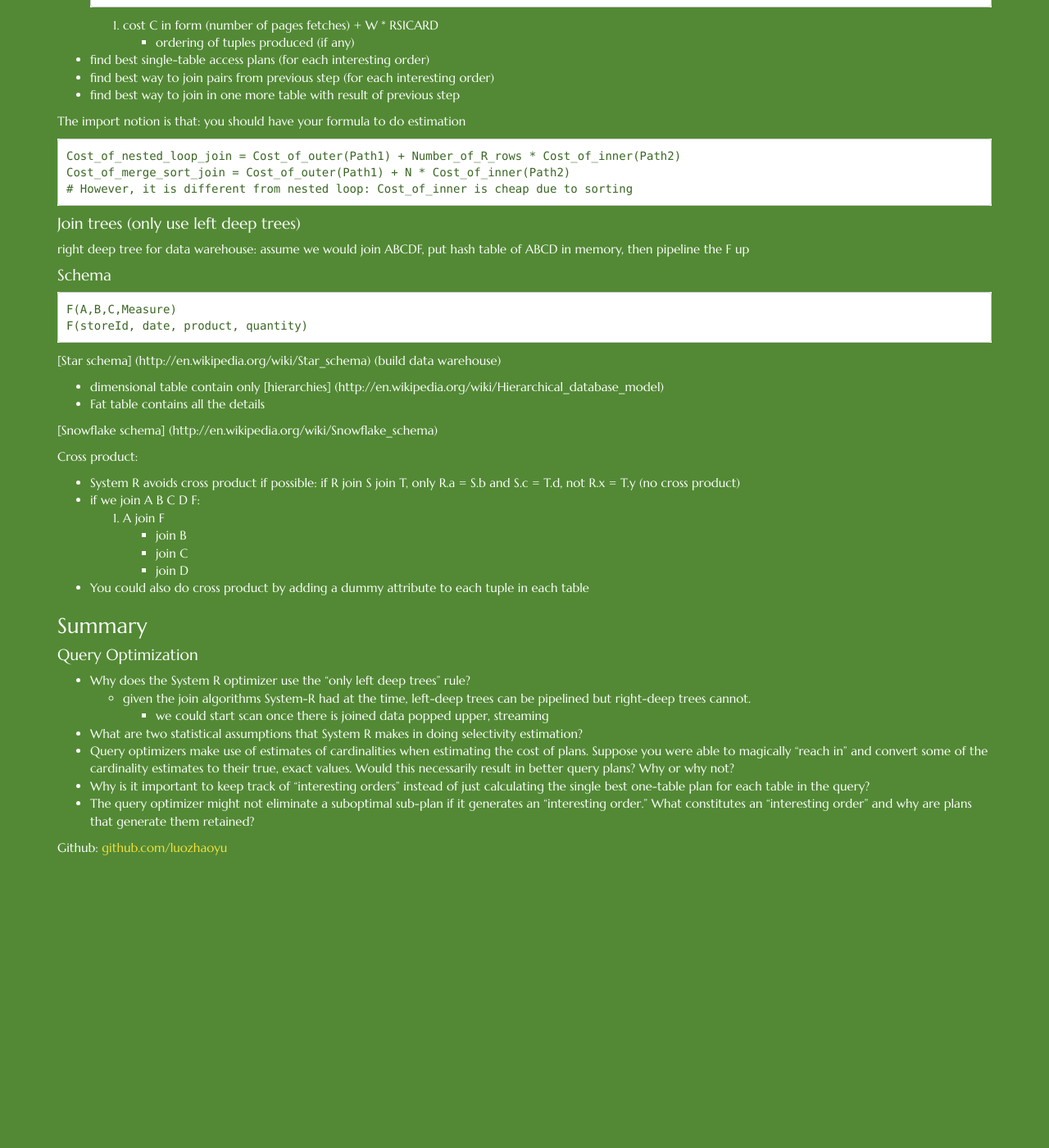
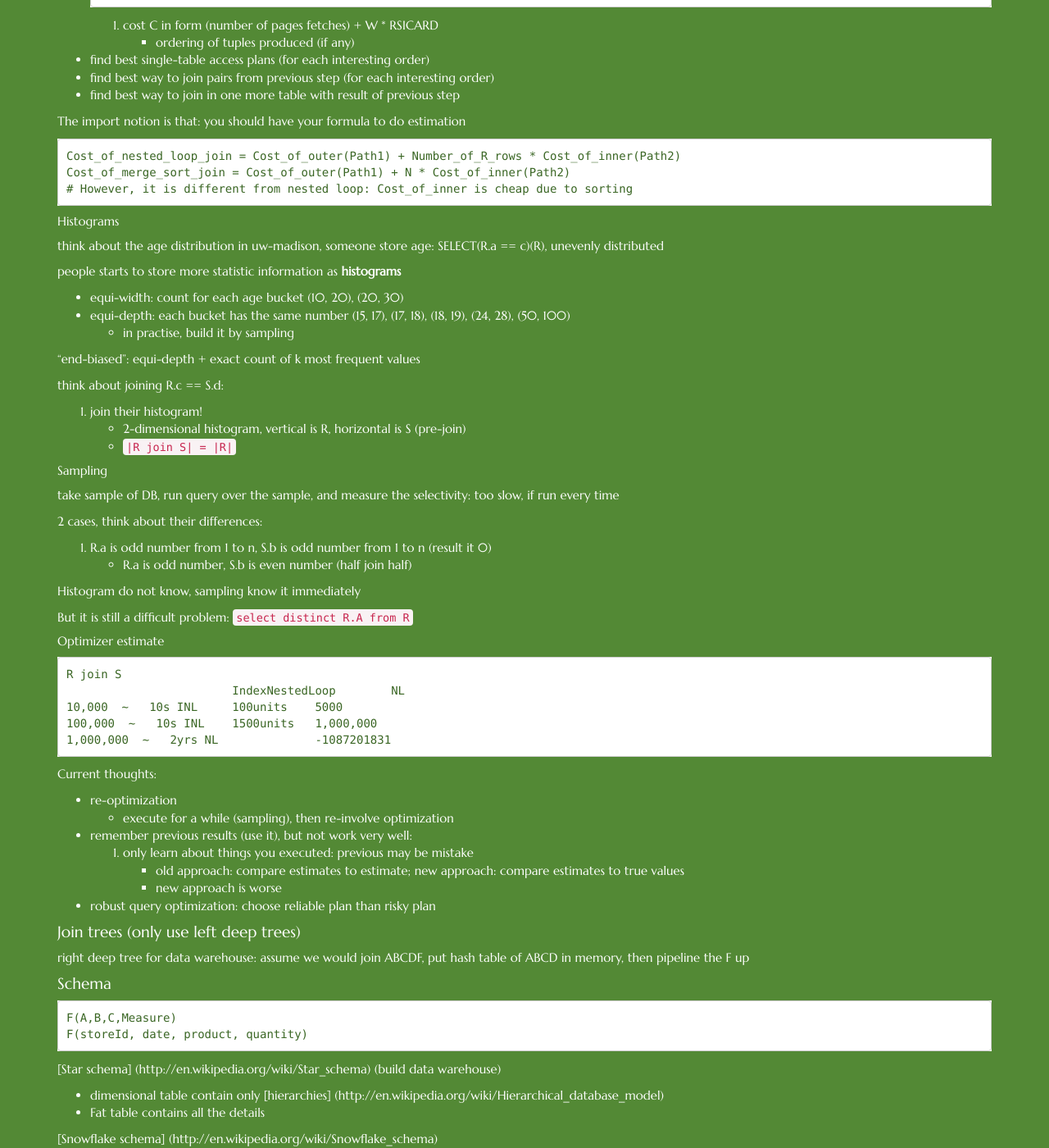
Before and after one commit to luozhaoyu/luozhaoyu.github.io, a Jekyll site: the page built from _posts/2015-04-07-DB-topics-query.md, in a window 1280 px wide and 1400 px high, scrolled down 2228 px. Shown: the whole window at 82% size. Built offline with Jekyll 4.4.1, drawn with Linux system fonts in a browser that asks for light colours; nearby versions of some CDN libraries; Markdown is read by kramdown in place of the engine named in the settings; before the commit the page ends 3293 px from its top, so only the background shows below that; some of the changed text lies outside the part shown.

Commit message:
finish query optimization

```diff
--- a/_posts/2015-04-07-DB-topics-query.md
+++ b/_posts/2015-04-07-DB-topics-query.md
@@ -111,6 +111,54 @@ The import notion is that: you should have your formula to do estimation
     Cost_of_merge_sort_join = Cost_of_outer(Path1) + N * Cost_of_inner(Path2)
     # However, it is different from nested loop: Cost_of_inner is cheap due to sorting
 
+##### Histograms
+think about the age distribution in uw-madison, someone store age: SELECT(R.a == c)(R), unevenly distributed
+
+people starts to store more statistic information as **histograms**
+
+* equi-width: count for each age bucket (10, 20), (20, 30)
+* equi-depth: each bucket has the same number (15, 17), (17, 18), (18, 19), (24, 28), (50, 100)
+    * in practise, build it by sampling
+
+"end-biased": equi-depth + exact count of k most frequent values
+
+think about joining R.c == S.d:
+
+1. join their histogram!
+- 2-dimensional histogram, vertical is R, horizontal is S (pre-join)
+    * `|R join S| = |R|`
+
+##### Sampling
+take sample of DB, run query over the sample, and measure the selectivity: too slow, if run every time
+
+2 cases, think about their differences:
+
+1. R.a is odd number from 1 to n, S.b is odd number from 1 to n (result it 0)
+- R.a is odd number, S.b is even number (half join half)
+
+Histogram do not know, sampling know it immediately
+
+But it is still a difficult problem: `select distinct R.A from R`
+
+##### Optimizer estimate
+
+    R join S
+                            IndexNestedLoop        NL
+    10,000  ~   10s INL     100units    5000
+    100,000  ~   10s INL    1500units   1,000,000
+    1,000,000  ~   2yrs NL              -1087201831
+
+Current thoughts:
+
+* re-optimization
+    * execute for a while (sampling), then re-involve optimization
+* remember previous results (use it), but not work very well:
+    1. only learn about things you executed: previous may be mistake
+    - old approach: compare estimates to estimate; new approach: compare estimates to true values
+        * new approach is worse
+* robust query optimization: choose reliable plan than risky plan
+
+
 #### Join trees (only use left deep trees)
 right deep tree for data warehouse: assume we would join ABCDF, put hash table of ABCD in memory, then pipeline the F up
 
@@ -135,6 +183,12 @@ Cross product:
     - join D
 * You could also do cross product by adding a dummy attribute to each tuple in each table
 
+### ADT
+user defined rich data type
+
+### R-trees
+store spatio data
+
 
 ### Summary
 #### Query Optimization
```
Also changed, not shown: _posts/2015-01-21-programming-languages.md (+24 -0 lines).
